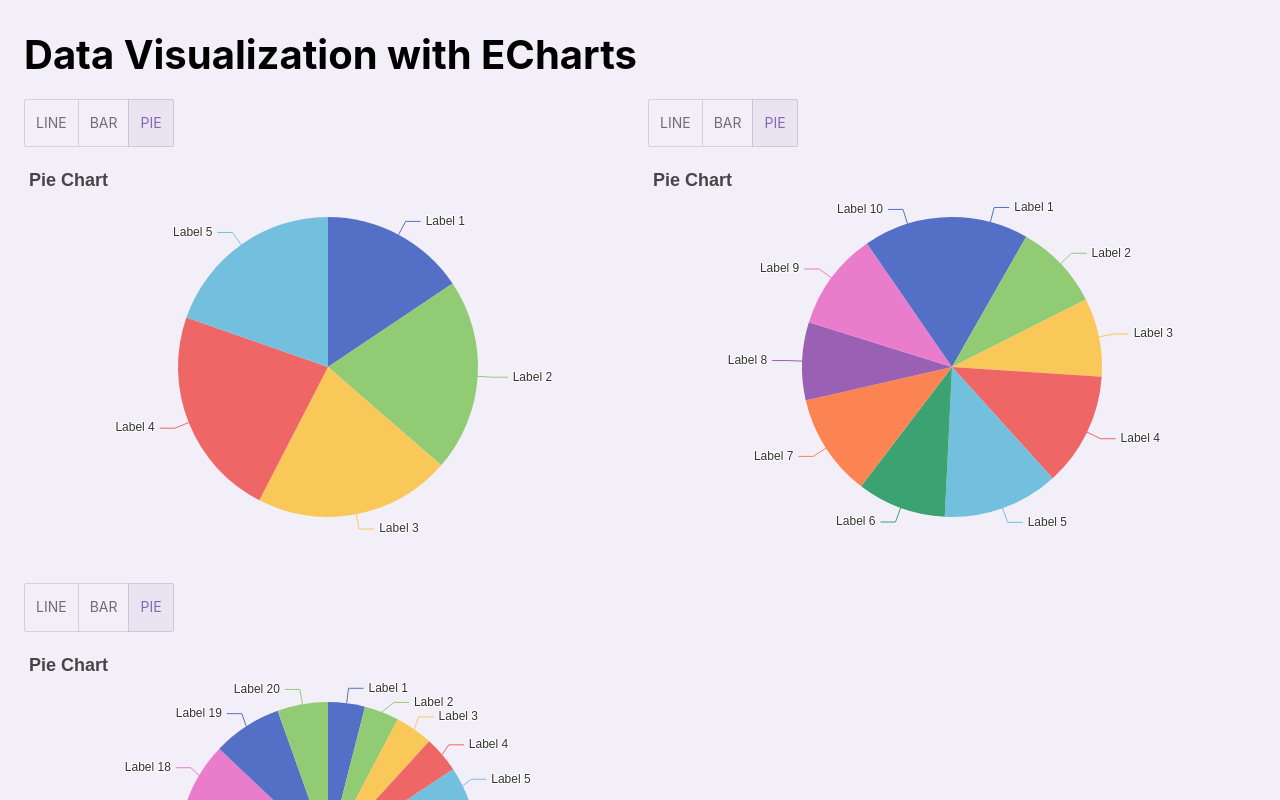
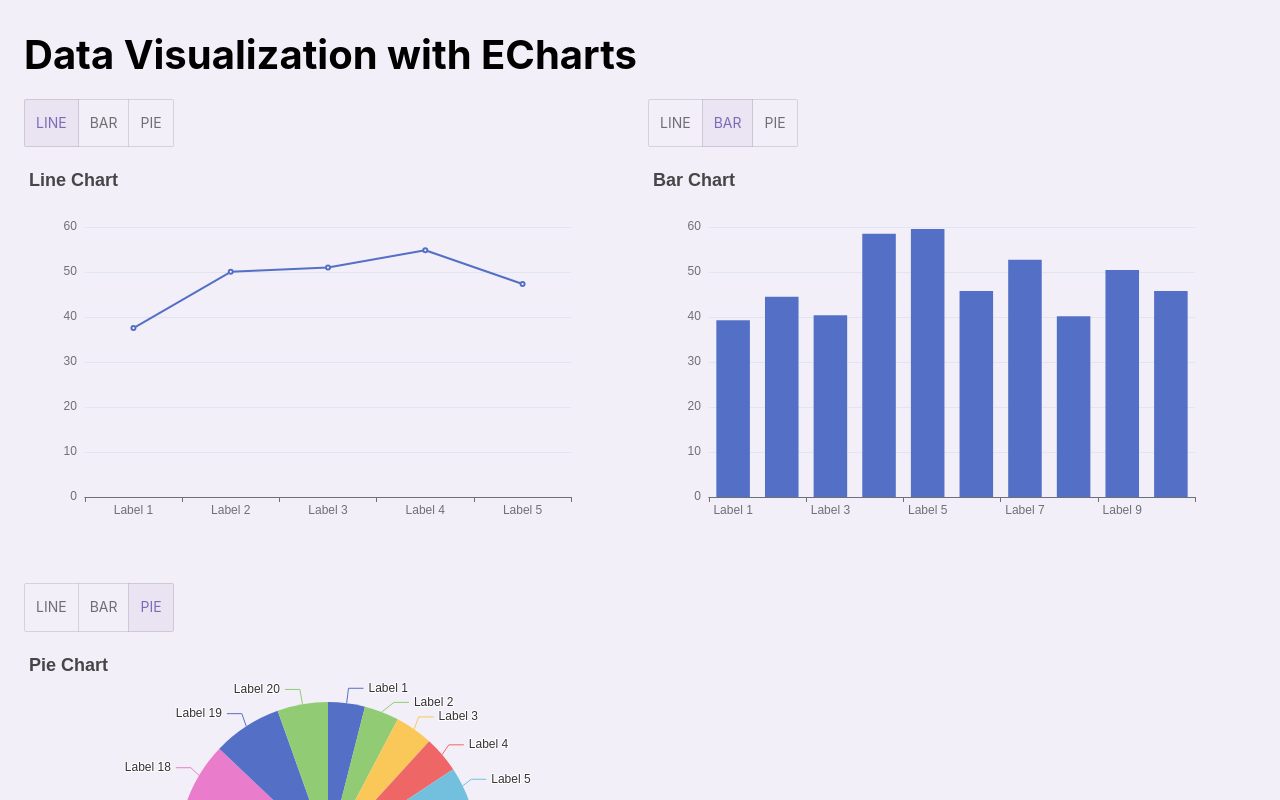
Before and after one commit to ilyashablouski/retail-vision-echarts, a React (Vite) app: page / in a window 1280 px wide. Shown: the top 800 px of the page. Built offline with nearby package versions, Linux system fonts and the light colour scheme.

Commit message:
refactoring of charts logic & stating

```diff
--- a/src/pages/home/HomePage.tsx
+++ b/src/pages/home/HomePage.tsx
@@ -24,9 +24,9 @@ export const HomePage: FC<HomePageProps> = ({ chartsService }) => {
 
       {charts.length > 0 && (
         <Grid container spacing={2}>
-          {charts.map(({ labels, data }, index) => (
-            <Grid size={{ xs: 12, md: 6 }}>
-              <ChartWidget key={index} labels={labels} data={data} />
+          {charts.map(({ chartType, labels, data }, index) => (
+            <Grid size={{ xs: 12, md: 6 }} key={index}>
+              <ChartWidget chartType={chartType} labels={labels} data={data} />
             </Grid>
           ))}
         </Grid>
--- a/src/shared/model/chart.ts
+++ b/src/shared/model/chart.ts
@@ -1,4 +1,7 @@
+import { ChartType } from '@shared/types';
+
 export interface Chart {
+  chartType: ChartType;
   labels: string[];
   data: number[];
 }
--- a/src/shared/services/mock-charts-service.ts
+++ b/src/shared/services/mock-charts-service.ts
@@ -1,14 +1,27 @@
 import { Chart, ChartsService } from '@shared/model';
 import { generateNormalDistributionData, generateRandomLabels } from '@shared/utils';
+import { ChartType } from '@shared/types';
 
 export class MockChartsService implements ChartsService {
   private readonly charts: Chart[] = [];
 
   constructor() {
     this.charts = [
-      { labels: generateRandomLabels(5), data: generateNormalDistributionData(50, 10, 5) },
-      { labels: generateRandomLabels(10), data: generateNormalDistributionData(50, 10, 10) },
-      { labels: generateRandomLabels(20), data: generateNormalDistributionData(50, 10, 20) },
+      {
+        chartType: ChartType.Line,
+        labels: generateRandomLabels(5),
+        data: generateNormalDistributionData(50, 10, 5),
+      },
+      {
+        chartType: ChartType.Bar,
+        labels: generateRandomLabels(10),
+        data: generateNormalDistributionData(50, 10, 10),
+      },
+      {
+        chartType: ChartType.Pie,
+        labels: generateRandomLabels(20),
+        data: generateNormalDistributionData(50, 10, 20),
+      },
     ];
   }
 
--- /dev/null
+++ b/src/shared/types/chartTypes.ts
@@ -0,0 +1,7 @@
+export enum ChartType {
+  Line = 'line',
+  Bar = 'bar',
+  Pie = 'pie',
+}
+
+export const CHART_TYPES = Object.values(ChartType);
--- /dev/null
+++ b/src/shared/types/index.ts
@@ -0,0 +1 @@
+export { ChartType } from './chartTypes';
--- a/src/shared/ui/ChartWrapper.tsx
+++ b/src/shared/ui/ChartWrapper.tsx
@@ -1,5 +1,5 @@
-import * as echarts from 'echarts';
-import { CSSProperties, FC, useEffect, useRef } from 'react';
+import { CSSProperties, FC } from 'react';
+import ReactECharts from 'echarts-for-react';
 import { ECBasicOption } from 'echarts/types/dist/shared';
 
 interface ChartWrapperProps {
@@ -8,20 +8,14 @@ interface ChartWrapperProps {
 }
 
 export const ChartWrapper: FC<ChartWrapperProps> = ({ options, style }) => {
-  const chartRef = useRef<HTMLDivElement | null>(null);
-
-  useEffect(() => {
-    if (chartRef.current) {
-      const chart = echarts.init(chartRef.current);
-      chart.setOption(options);
-
-      return () => {
-        chart.dispose();
-      };
-    }
-  }, [options]);
-
-  return <div ref={chartRef} style={style ? style : { height: '400px', width: '100%' }} />;
+  return (
+    <ReactECharts
+      option={options}
+      notMerge={true}
+      lazyUpdate={true}
+      style={style ? style : { height: '400px', width: '100%' }}
+    />
+  );
 };
 
 export default ChartWrapper;
--- /dev/null
+++ b/src/shared/utils/helpers/stringToUpperCase.ts
@@ -0,0 +1,3 @@
+export const stringToUpperCase = (str: string): string => {
+  return str.charAt(0).toUpperCase() + str.slice(1);
+};
--- a/src/shared/utils/index.ts
+++ b/src/shared/utils/index.ts
@@ -3,4 +3,5 @@ export { useDarkMode } from './hooks/useDarkMode';
 export { useMediaQueries } from './hooks/useMediaQueries';
 
 //helpers
-export { generateNormalDistributionData, generateRandomLabels } from './helpers/chartsDataGenerator.ts';
+export { generateNormalDistributionData, generateRandomLabels } from './helpers/chartsDataGenerator';
+export { stringToUpperCase } from './helpers/stringToUpperCase.ts';
--- /dev/null
+++ b/src/widgets/ChartWidget/model/chartOptions.ts
@@ -0,0 +1,33 @@
+import { ChartType } from '@shared/types';
+import { ECBasicOption } from 'echarts/types/dist/shared';
+
+export const getChartOptions = (chartType: ChartType, labels: string[], data: number[]): ECBasicOption => {
+  switch (chartType) {
+    case ChartType.Line:
+      return {
+        title: { text: 'Line Chart' },
+        xAxis: { type: 'category', data: labels },
+        yAxis: { type: 'value' },
+        series: [{ data, type: 'line' }],
+      };
+    case ChartType.Bar:
+      return {
+        title: { text: 'Bar Chart' },
+        xAxis: { type: 'category', data: labels },
+        yAxis: { type: 'value' },
+        series: [{ data, type: 'bar' }],
+      };
+    case ChartType.Pie:
+      return {
+        title: { text: 'Pie Chart' },
+        series: [
+          {
+            type: 'pie',
+            data: labels.map((label, index) => ({ name: label, value: data[index] })),
+          },
+        ],
+      };
+    default:
+      throw new Error(`Unsupported chart type: ${chartType}`);
+  }
+};
--- a/src/widgets/ChartWidget/ui/ChartWidget.tsx
+++ b/src/widgets/ChartWidget/ui/ChartWidget.tsx
@@ -1,61 +1,32 @@
 import { useState, MouseEvent, FC } from 'react';
+// import { ECBasicOption } from 'echarts/types/dist/shared';
 
 import ChartWrapper from '@shared/ui';
 import { ToggleButton, ToggleButtonGroup } from '@mui/material';
 import { Chart } from '@shared/model';
-
-const CHART_TYPES = ['line', 'bar', 'pie'] as const;
+import { stringToUpperCase } from '@shared/utils';
+import { ChartType } from '@shared/types';
+import { getChartOptions } from '@widgets/ChartWidget/model/chartOptions';
+import { CHART_TYPES } from '@/shared/types/chartTypes';
 
 type ChartWidgetProps = Chart;
 
-export const ChartWidget: FC<ChartWidgetProps> = ({ labels, data }) => {
-  const [chartType, setChartType] = useState<(typeof CHART_TYPES)[number]>('pie');
+export const ChartWidget: FC<ChartWidgetProps> = ({ chartType, labels, data }) => {
+  const [chartToggleType, setChartToggleType] = useState<ChartType>(chartType);
 
-  const getOptions = () => {
-    switch (chartType) {
-      case 'line':
-        return {
-          title: { text: 'Line Chart' },
-          xAxis: { type: 'category', data: labels },
-          yAxis: { type: 'value' },
-          series: [{ data, type: 'line' }],
-        };
-      case 'bar':
-        return {
-          title: { text: 'Bar Chart' },
-          xAxis: { type: 'category', data: labels },
-          yAxis: { type: 'value' },
-          series: [{ data, type: 'bar' }],
-        };
-      case 'pie':
-        return {
-          title: { text: 'Pie Chart' },
-          series: [
-            {
-              type: 'pie',
-              data: labels.map((label, index) => ({ name: label, value: data[index] })),
-            },
-          ],
-        };
-      default:
-        return {};
+  const handleChartTypeChange = (_event: MouseEvent<HTMLElement>, newChartType: ChartType) => {
+    if (newChartType !== null) {
+      setChartToggleType(newChartType);
     }
   };
 
-  const handleChartTypeChange = (
-    _event: MouseEvent<HTMLElement>,
-    newChartType: (typeof CHART_TYPES)[number],
-  ) => {
-    if (newChartType !== null) {
-      setChartType(newChartType);
-    }
-  };
+  const chartOptions = getChartOptions(chartToggleType, labels, data);
 
   return (
     <>
       <div style={{ marginBottom: '20px' }}>
         <ToggleButtonGroup
-          value={chartType}
+          value={chartToggleType}
           exclusive
           onChange={handleChartTypeChange}
           aria-label="chart type"
@@ -63,12 +34,13 @@ export const ChartWidget: FC<ChartWidgetProps> = ({ labels, data }) => {
         >
           {CHART_TYPES.map((type) => (
             <ToggleButton key={type} value={type} aria-label={type}>
-              {type.charAt(0).toUpperCase() + type.slice(1)}
+              {stringToUpperCase(type)}
             </ToggleButton>
           ))}
         </ToggleButtonGroup>
       </div>
-      <ChartWrapper options={getOptions()} />
+
+      <ChartWrapper options={chartOptions} />
     </>
   );
 };
```
